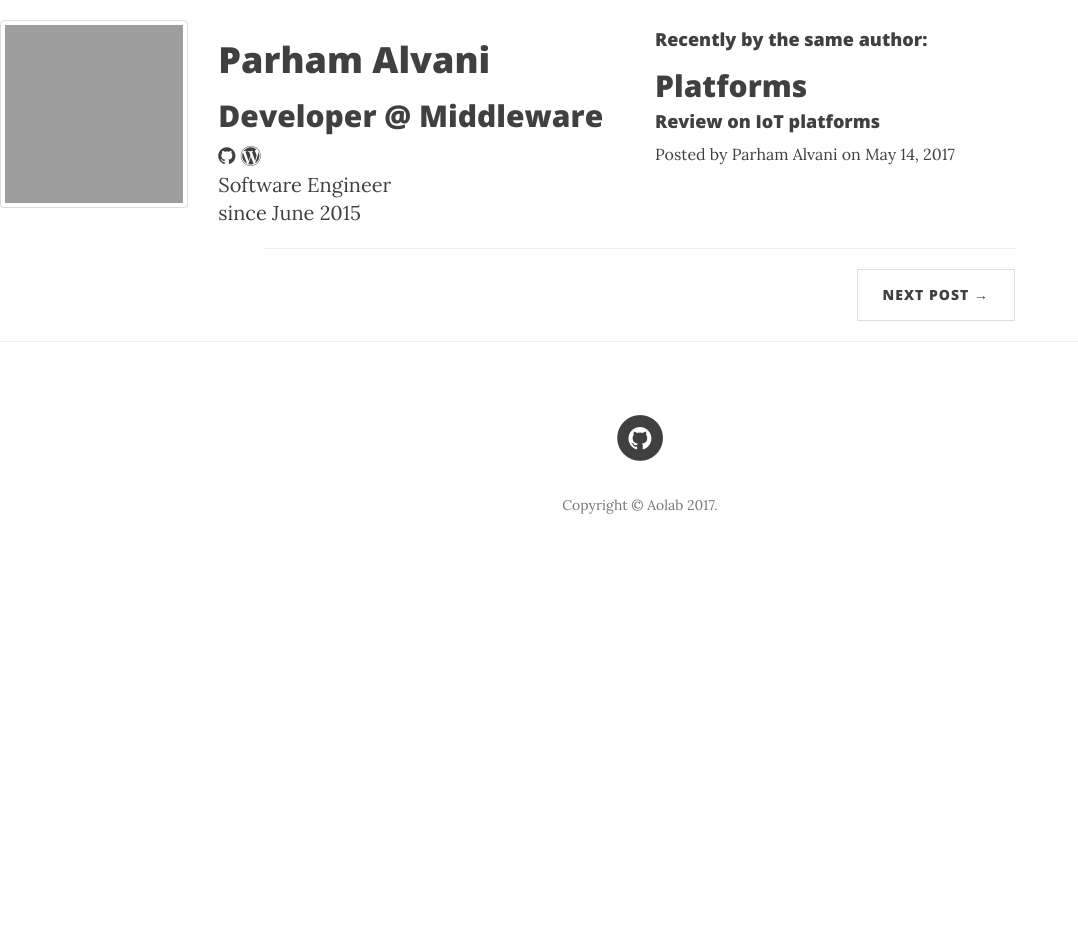
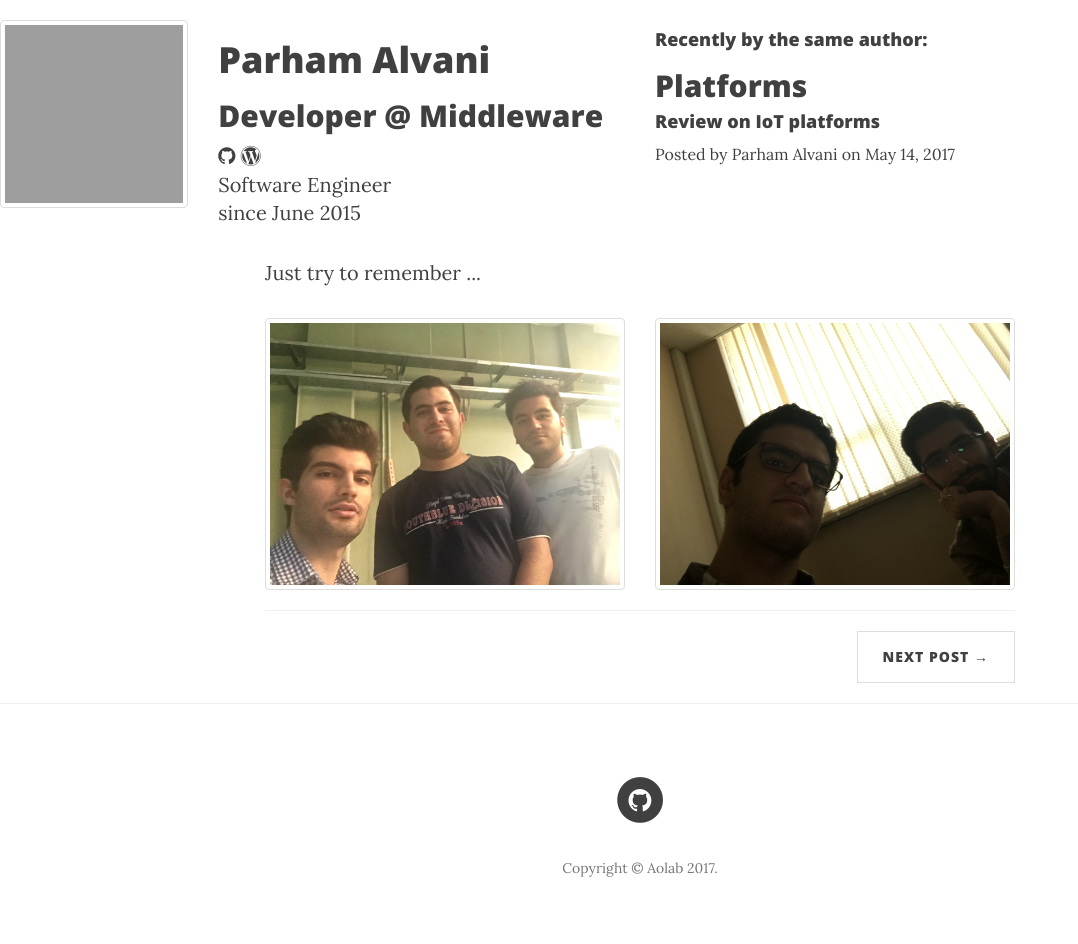
Before and after one commit to AoLab/AoLab.github.io, a Jekyll site: the page built from _posts/2017-05-14-Hello.html, in a window 1280 px wide. Shown: the part 236-1180 px from the top of the page, without its empty margins (0-1078 px from the left). Built offline with Jekyll 4.4.1, drawn with Linux system fonts in a browser that asks for light colours; nearby versions of some CDN libraries; before the commit the page ends 900 px from its top, so only the background shows below that; grey boxes are pictures that could not be loaded.

Commit message:
Hello post was added.

```diff
--- a/_posts/2017-05-14-Hello.html
+++ b/_posts/2017-05-14-Hello.html
@@ -5,3 +5,13 @@ author: Parham Alvani
 tags: iot platforms
 subtitle: Hello from @Aolab
 ---
+
+<p>Just try to remember ...</p>
+<div class="row">
+  <div class="col-md-6">
+    <img alt="hello-1" class="img-thumbnail" src="{{ 'img/hello-1.jpg' | relative_url }}">
+  </div>
+  <div class="col-md-6">
+    <img alt="hello-2" class="img-thumbnail" src="{{ 'img/hello-2.jpg' | relative_url }}">
+  </div>
+</div>
```
